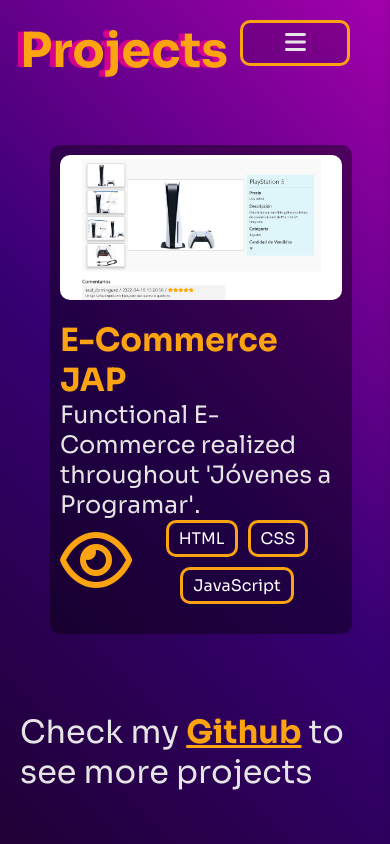
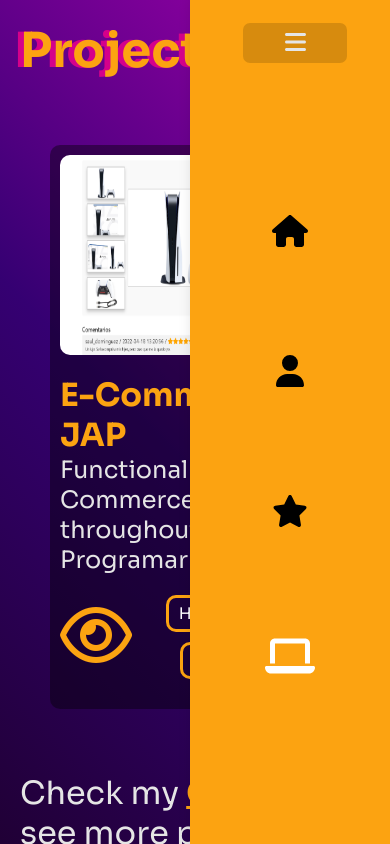
Before and after one commit to capotebr1/react-portfolio, a React (Vite) app: page /tech in a window 390 px wide. Built offline with nearby package versions, Linux system fonts and the light colour scheme.

Commit message:
responsive fixing

```diff
--- a/src/components/Layout/Layout.jsx
+++ b/src/components/Layout/Layout.jsx
@@ -5,10 +5,6 @@ import "./Layout.scss"
 import { motion } from 'framer-motion';
 import { FontAwesomeIcon } from '@fortawesome/react-fontawesome';
 import { faBars } from '@fortawesome/free-solid-svg-icons';
-
-const hideSideBar = ({sidebar}) => {
-
-}
 
 const Layout = () => {
     return (
--- a/src/components/Layout/Layout.scss
+++ b/src/components/Layout/Layout.scss
@@ -42,4 +42,7 @@ $platinum: #e5e5e5;
         top: auto;
     }
 
+    .show{
+        transform: translateX(-200px);
+    }
 }
--- a/src/components/Projects/Projects.scss
+++ b/src/components/Projects/Projects.scss
@@ -3,11 +3,10 @@ $orange-web: #fca311;
 $platinum: #e5e5e5;
 
 #check-git{
-    position: absolute;
-    bottom: 0;
     color: $platinum;
     font-size: 2rem;
     margin-bottom: 2rem;
+    margin-top: 4rem;
     a{
         color: #fca311;
         text-decoration: underline;
@@ -48,7 +47,7 @@ $platinum: #e5e5e5;
 
                 @media (max-width: 1180px) {
                     width: 100%;
-                    height: 50%;
+                    height: 200px;
                 }
             }
             .card-info{
@@ -64,6 +63,7 @@ $platinum: #e5e5e5;
                     display: flex;
                     justify-content: space-around;
                     align-items: center;
+                    margin-top: 20px;
                     div{
                         display: flex;
                         flex-wrap: wrap;
--- a/src/components/Sidebar/SideBar.jsx
+++ b/src/components/Sidebar/SideBar.jsx
@@ -5,24 +5,26 @@ import { useRef } from 'react';
 import { Link, NavLink, useLocation } from 'react-router-dom';
 import BrunoLogo from "./../../assets/BrunoLogo.png"
 import "./Sidebar.scss"
-const CustomLink = ({to, clase , children, clicked}) => {
+
+
+const SideBar = ({ changeLink }) => {
+    const sidebar = useRef();
+
+    const CustomLink = ({to, clase , children}) => {
     const location = useLocation();
     const active = location.pathname === to;
     const selected = active ? {fontWeight: "bold", color: "white", fontSize: "40px"} : {color: "black"}
     return(
-        <NavLink to={to} style={selected} className={clase} onClick={clicked}>
+        <NavLink to={to} style={selected} className={clase} onClick={() => hideSideBar(sidebar)}>
             {children}
         </NavLink>
     );
-}
 
+    }
 
-const hideSideBar = (sidebar) => {
-    sidebar.current.classList.toggle("show");
-}
-
-const SideBar = ({ changeLink }) => {
-    const sidebar = useRef();
+    const hideSideBar = (sidebar) => {
+        sidebar.current.classList.toggle("show");
+    }
 
     return (
         <>
@@ -35,10 +37,10 @@ const SideBar = ({ changeLink }) => {
                 </NavLink>
             </div>
             <ul className='links__list'>
-                <CustomLink to={"/"} clase={"home-link"} clicked={changeLink}><FontAwesomeIcon icon={faHome}/></CustomLink>
-                <CustomLink to={"/about"} clase={"about-link"} clicked={changeLink}><FontAwesomeIcon icon={faUser} /></CustomLink>
-                <CustomLink to={"/study"} clase={"study-link"} clicked={changeLink}><FontAwesomeIcon icon={faStar} /></CustomLink>
-                <CustomLink to={"/tech"} clase={"tech-link"} clicked={changeLink}><FontAwesomeIcon icon={faLaptop} /></CustomLink>
+                <CustomLink to={"/"} clase={"home-link"} ><FontAwesomeIcon icon={faHome}/></CustomLink>
+                <CustomLink to={"/about"} clase={"about-link"} ><FontAwesomeIcon icon={faUser} /></CustomLink>
+                <CustomLink to={"/study"} clase={"study-link"} ><FontAwesomeIcon icon={faStar} /></CustomLink>
+                <CustomLink to={"/tech"} clase={"tech-link"} ><FontAwesomeIcon icon={faLaptop} /></CustomLink>
             </ul>
             <ul className='contact__links'>
                 <a href="https://www.linkedin.com/in/bruno-capote-hernández/"><i class="fa-brands fa-linkedin"></i></a>
--- a/src/components/Sidebar/Sidebar.scss
+++ b/src/components/Sidebar/Sidebar.scss
@@ -132,7 +132,7 @@ $platinum: #e5e5e5;
     #menu{
         display: block;
         position: fixed;
-        top: 0;
+        top: 20px;
         right: 40px;
         width: 110px;
         z-index: 30;
@@ -143,7 +143,6 @@ $platinum: #e5e5e5;
         justify-content: center;
         gap: 50px;
         right: 0;
-        transform: translateX(200px);
         width: 200px;
         transition: all .3s cubic-bezier(0.075, 0.82, 0.165, 1);
         .side__bar__header{
@@ -154,7 +153,7 @@ $platinum: #e5e5e5;
         }
 
         .links__list{
-            gap: 140px;
+            gap: 100px;
 
             a{
                 font-size: 2rem;
@@ -165,7 +164,8 @@ $platinum: #e5e5e5;
             display: none;
         }
     }
+
     .show{
-        transform: translateX(0px);
+        transform: translateX(200px);
     }
 }
--- a/src/index.scss
+++ b/src/index.scss
@@ -44,7 +44,6 @@ button{
     border-radius: 10px;
     color: $platinum;
     padding: 10px 30px;
-    margin-top: 20px;
     cursor: pointer;
     transition: cubic-bezier(0.075, 0.82, 0.165, 1) .3s;
     &:hover{
```
Also changed, not shown: src/components/About/About.scss (line endings or trailing spaces).
